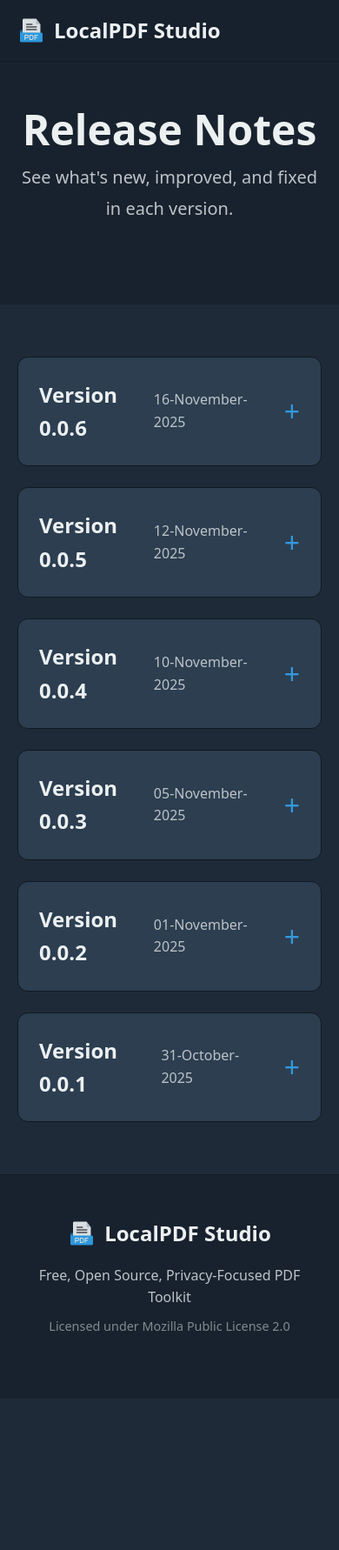
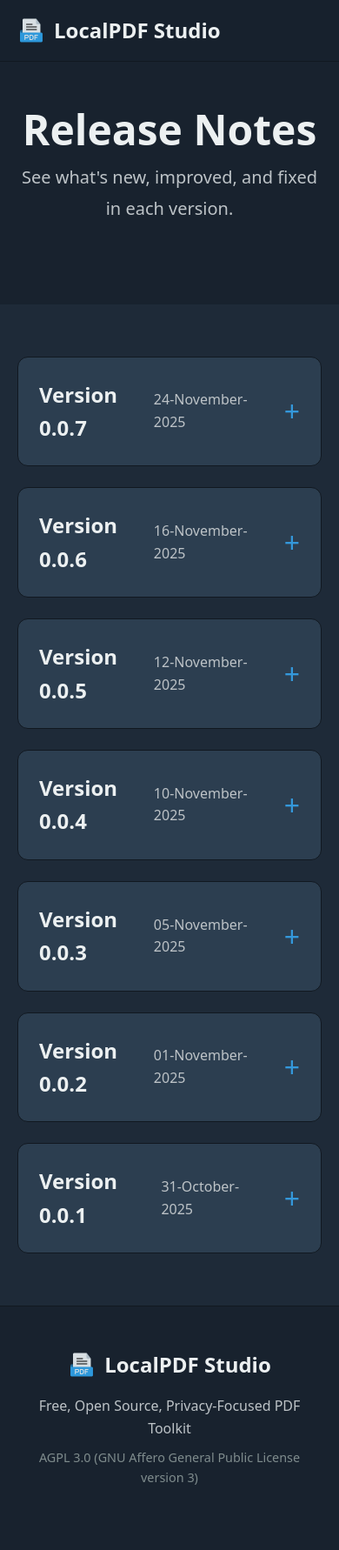
Before and after one commit to Alinur1/LocalPDF_Studio_Website, a plain HTML site: page html/release_notes.html in a window 390 px wide. Shown: the whole page at 87% size. Before the commit the page ends 1608 px from the top, so only its background shows below. Drawn offline with nearby package versions, Linux system fonts and the light colour scheme.

Commit message:
New release URLs and release notes added

```diff
--- a/html/release_notes.html
+++ b/html/release_notes.html
@@ -76,6 +76,26 @@
                             </div>
                         </div>
                     </div> -->
+
+                    <!-- Version 0.0.7 -->
+                    <div class="release-item">
+                        <div class="release-header">
+                            <h2 class="version-number">Version 0.0.7</h2>
+                            <div class="release-date">24-November-2025</div>
+                            <div class="version-toggle">+</div>
+                        </div>
+                        <div class="release-content">
+                            <div class="release-notes">
+                                <h3>Changes and Improvements</h3>
+                                <ul>
+                                    <li>Ghostscript issue for Compress PDF feature is fixed - Linux, macOS</li>
+                                    <li>PDF files cannot be edited after compressing using ghostscript. - Windows, Linux, macOS</li>
+                                    <li>Place of two buttons ["Merge PDFs", "Clear All"] switched between each other - Windows, Linux, macOS</li>
+                                    <li>Electron version updated - Windows, Linux, macOS</li>
+                                </ul>
+                            </div>
+                        </div>
+                    </div>
 
                     <!-- Version 0.0.6 -->
                     <div class="release-item">
@@ -233,7 +253,7 @@
                     <span class="logo-text">LocalPDF Studio</span>
                 </div>
                 <p class="footer-text">Free, Open Source, Privacy-Focused PDF Toolkit</p>
-                <p class="footer-license">Licensed under Mozilla Public License 2.0</p>
+                <p class="footer-license">AGPL 3.0 (GNU Affero General Public License version 3)</p>
             </div>
         </div>
     </footer>
```
Also changed, not shown: html/donate.html (+1 -1 lines), index.html (+8 -8 lines).
